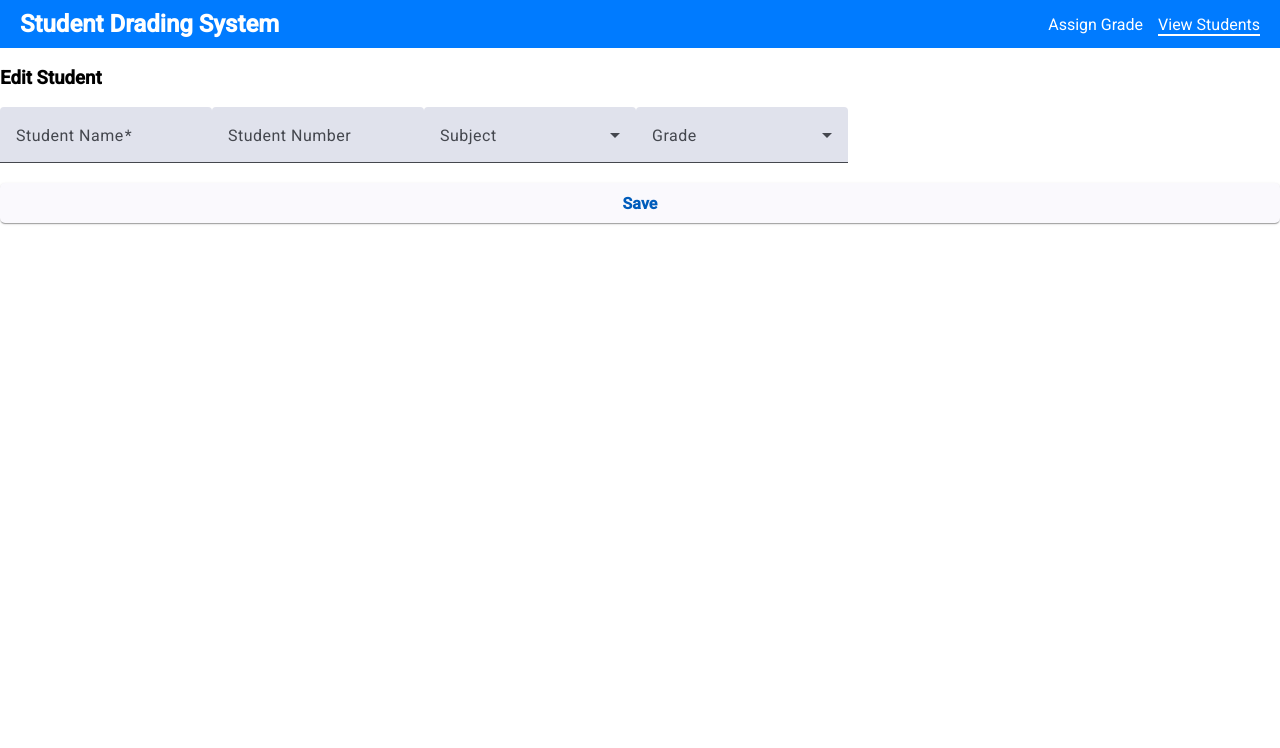
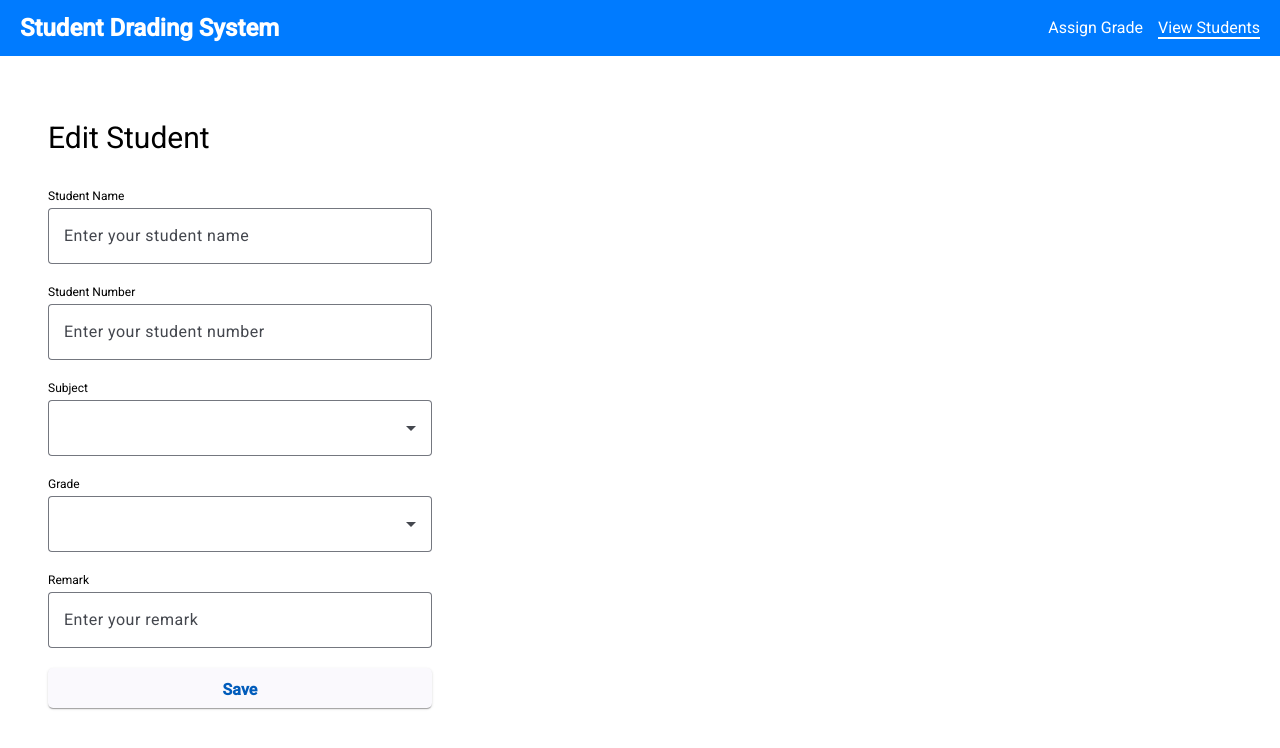
Before and after one commit to OsaMichael/Student-Grade-UI, an Angular app: page /students/edit/1 in a window 1280 px wide. Shown: the top 748 px of the page. Built offline with nearby package versions, Linux system fonts and the light colour scheme.

Commit message:
new upadte for edit

```diff
--- a/package.json
+++ b/package.json
@@ -20,6 +20,8 @@
     "@angular/platform-browser": "^19.1.0",
     "@angular/platform-browser-dynamic": "^19.1.0",
     "@angular/router": "^19.1.3",
+    "@tailwindcss/postcss": "^4.0.1",
+    "postcss": "^8.5.1",
     "rxjs": "~7.8.0",
     "tslib": "^2.3.0",
     "zone.js": "~0.15.0"
@@ -35,6 +37,7 @@
     "karma-coverage": "~2.2.0",
     "karma-jasmine": "~5.1.0",
     "karma-jasmine-html-reporter": "~2.1.0",
+    "tailwindcss": "^3.4.17",
     "typescript": "~5.7.2"
   }
 }
--- a/src/app/app.routes.ts
+++ b/src/app/app.routes.ts
@@ -12,4 +12,5 @@ export const appRoutes: Routes = [
   { path: 'students/add', component: StudentGradeFormComponent },
   { path: 'students/edit/:id', component: StudentEditFormComponent },
   { path: 'edit-student/:studentNumber', component: StudentFormComponent },
+  { path: 'students/edit/:studentNumber', component: StudentEditFormComponent },
 ];
--- a/src/app/student-form/Student-Edit-Form.Component.html
+++ b/src/app/student-form/Student-Edit-Form.Component.html
@@ -1,37 +1,53 @@
-<div>
-    <h3>Edit Student</h3>
-    <form (ngSubmit)="saveStudent()">
-      <mat-form-field>
-        <mat-label>Student Name</mat-label>
-        <input matInput [(ngModel)]="student.studentName" name="studentName" required>
+
+
+
+<div class="w-96 flex flex-col ml-12 mt-16" >
+    <h3 class="text-red text-3xl mb-8">Edit Student</h3>
+    <form [formGroup]="editStudentForm" (ngSubmit)="retrieveId()">
+
+
+        <div class="flex flex-col" >
+            <mat-label class="text-xs mb-1 text-red" >Student Name</mat-label>
+          <mat-form-field appearance="outline" >
+            <input matInput formControlName="studentName" type="text" placeholder="Enter your student name" required>
           </mat-form-field>
+        </div>
 
-      <mat-form-field>
-        <mat-label>Student Number</mat-label>
-        <input matInput [(ngModel)]="student.studentNumber" name="studentNumber" readonly>
+        <div class="flex flex-col" >
+            <mat-label class="text-xs mb-1" >Student Number</mat-label>
+          <mat-form-field appearance="outline" >
+            <input matInput formControlName="studentNumber" type="text" placeholder="Enter your student number" required>
           </mat-form-field>
+        </div>
 
-      <mat-form-field>
-        <mat-label>Subject</mat-label>
-        <mat-select [(ngModel)]="student.subject" name="subject">
+        <div class="flex flex-col">
+            <mat-label class="text-xs mb-1">Subject</mat-label>
+            <mat-form-field appearance="outline">
+              <mat-select formControlName="subject">
                 <mat-option *ngFor="let sub of subjects" [value]="sub">{{ sub }}</mat-option>
               </mat-select>
             </mat-form-field>
+          </div>
 
-      <mat-form-field>
-        <mat-label>Grade</mat-label>
-        <mat-select [(ngModel)]="student.grade" name="grade">
+        <div class="flex flex-col">
+            <mat-label class="text-xs mb-1">Grade</mat-label>
+            <mat-form-field appearance="outline">
+              <mat-select   formControlName="grade">
                 <mat-option *ngFor="let grade of grades" [value]="grade">{{ grade }}</mat-option>
               </mat-select>
             </mat-form-field>
+          </div>
 
-      <!-- <mat-form-field>
-        <mat-label>Remark</mat-label>
-        <mat-select [(ngModel)]="student.remark" name="remark">
-          <mat-option *ngFor="let remark of remarks" [value]="remark">{{ remark }}</mat-option>
-        </mat-select>
-      </mat-form-field> -->
 
-      <button mat-raised-button color="primary" type="submit">Save</button>
+      <div class="flex flex-col" >
+
+        <mat-label class="text-xs mb-1" >Remark</mat-label>
+      <mat-form-field appearance="outline" >
+        <input matInput formControlName="remark" type="text" placeholder="Enter your remark" required>
+      </mat-form-field>
+    </div>
+
+      <button mat-raised-button color="primary" type="submit" (click)="saveStudent(this.editStudentForm)" >Save</button>
+
     </form>
   </div>
--- a/src/app/student-form/Student-Edit-Form.Component.ts
+++ b/src/app/student-form/Student-Edit-Form.Component.ts
@@ -1,105 +1,108 @@
-import { Component, EventEmitter, Input, Output } from '@angular/core';
+import { Component, EventEmitter, Input, OnInit, Output } from '@angular/core';
 import { CommonModule } from '@angular/common';
-import { FormsModule } from '@angular/forms';
+import { FormBuilder, FormGroup, FormsModule, ReactiveFormsModule, Validators } from '@angular/forms';
 import { MatInputModule } from '@angular/material/input';
 import { MatFormFieldModule } from '@angular/material/form-field';
 import { MatButtonModule } from '@angular/material/button';
 import { MatOptionModule } from '@angular/material/core';
 import { MatSelectModule } from '@angular/material/select';
+import { ActivatedRoute, Router } from '@angular/router';
+import { StudentService } from '../student.service';
+
+
+
 
 @Component({
   selector: 'app-student-form',
   standalone: true,
   imports: [
     CommonModule, FormsModule, MatInputModule, MatFormFieldModule,
-    MatButtonModule, MatOptionModule, MatSelectModule
+    MatButtonModule, ReactiveFormsModule,MatOptionModule, MatSelectModule
   ],
   templateUrl: './student-Edit-form.component.html',
   styleUrls: ['./student-Edit-form.component.css'],
 })
-export class StudentEditFormComponent {
-  @Input() student: any = { studentName: '', studentNumber: '', subject: '', grade: ''};
+export class StudentEditFormComponent implements OnInit{
+  editStudentForm!: FormGroup;
+  @Input() student: any = { studentName: '', studentNumber: '', subject: '', grade: '',remark:''};
   @Output() save = new EventEmitter<any>();
+  studentNumber: string = '';
+
+ editStudent: any;
+
+  constructor(private route: ActivatedRoute, private router: Router, private fb: FormBuilder,private studentService1: StudentService){
+
+}
+    ngOnInit(): void {
+
+        this.editStudentForm = this.fb.group({
+            studentName: ['', Validators.required],
+            studentNumber: ['', Validators.required],
+            remark: ['', Validators.required],
+            grade: ['', Validators.required],
+            subject: ['', Validators.required],
+        })
+
+      this.retrieveId()
+    }
 
   subjects: string[] = ['Math', 'Science', 'History', 'English', 'Art'];
   grades: string[] = ['A', 'B', 'C', 'D', 'E', 'F'];
 
-  saveStudent() {
-    this.save.emit(this.student);
+    get _studentName(){
+        return this.editStudentForm.get('studentName')
+    }
+
+    get _studentNumber(){
+        return this.editStudentForm.get('studentNumber')
+    }
+
+    get _remark(){
+        return this.editStudentForm.get('remark')
+    }
+
+    get _grade(){
+        return this.editStudentForm.get('grade')
+    }
+    get _subject(){
+        return this.editStudentForm.get('subject')
+    }
+
+
+retrieveId() {
+
+    const studentData = localStorage.getItem('students')
+    console.log(studentData)
+    if (studentData) {
+        const student = JSON.parse(studentData);
+        console.log(studentData)
+        this.editStudentForm.patchValue({...student});
+        this.editStudentForm.controls['studentNumber'].disable()
+    } else {
+        console.log('data not found')
+    }
   }
-}
+
+  saveStudent(data:any) {
+
+    if (this.editStudentForm.valid) {
+      const updatedStudent = this.editStudentForm.getRawValue();
+      console.log('the now new item ',updatedStudent)
+
+       this.studentService1.editStudentNew(updatedStudent).subscribe({
+        next: (res) => {
+            console.log('the response' ,res)
+          alert('Student updated successfully!');
+          this.router.navigate(['/students']);
+        },
+        error: (err) => {
+          console.error('Error updating student:', err);
+          alert('Failed to update student.');
+        }
+      });
+    }
+  }
 
 
 
-
-
-// import { Component, EventEmitter, OnInit, Output } from '@angular/core';
-// import { ActivatedRoute, Router } from '@angular/router';
-// import { StudentService } from '../student.service';
-// import { CommonModule } from '@angular/common';
-// import { FormsModule } from '@angular/forms';
-
-// import { MatInputModule } from '@angular/material/input';
-// import { MatFormFieldModule } from '@angular/material/form-field';
-// import { MatButtonModule } from '@angular/material/button';
-// import { MatOptionModule } from '@angular/material/core';
-// import { MatSelectModule } from '@angular/material/select';
-// import { MatTableModule } from '@angular/material/table';
-
-
-
-// @Component({
-//   selector: 'app-student-form',
-//   standalone: true,
-//   imports: [CommonModule, FormsModule,MatInputModule,MatFormFieldModule,MatButtonModule, MatOptionModule, MatSelectModule,MatTableModule],
-//   templateUrl: './student-edit-form.component.html',
-//   styleUrls: ['./student-edit-form.component.css'],
-// })
-// export class StudentEditFormComponent implements OnInit {
-//   student: any = { id:'', studentName: '',studentNumber: '', subject: '', grade: '', remark:'' };
-//   subjects: string[] = ['Math', 'Science', 'History', 'English', 'Art'];
-//   grades: string[] = ['A', 'B', 'C', 'D', 'E', 'F'];
-//   students: any[] = [];
-//   @Output() save = new EventEmitter<any>();
-//   displayedColumns: string[] = ['studentName', 'studentNumber','subject', 'grade', 'remark'];
-//   constructor(
-//     private route: ActivatedRoute,
-//     private router: Router,
-//     private studentService1: StudentService
-//   ) {}
-
-
-//   saveStudent() {
-//     this.save.emit(this.student);
-//   }
-
-// //   ngOnInit(): void {
-// //     this.fetchStudents();
-// //   }
-
-// //   fetchStudents(): void {
-// //     this.studentService1.getStudents().subscribe({
-// //       next: (studentsData) => (this.students = studentsData),
-// //       error: (err) => console.error('Error fetching students:', err),
-// //     });
-// //   }
-
-
-// //   editStudent() {
-// //      this.studentService1.editStudent(this.student).subscribe({
-// //        next: (response) => {
-// //         console.log(`Response: ${response.message}`);
-// //          alert(`Response: ${response.message}`);
-// //         this.router.navigate(['/students']);
-// //       },
-// //       error: (err) => {
-// //          console.error('Error adding student:', err);
-// //         alert('Failed to add student. Please try again.');
-// //       },
-// //     });
-// //   }
-// }
-
-//    ngOnInit(): void {
-
-//    }
+}
--- a/src/app/student-form/student-form.component.html
+++ b/src/app/student-form/student-form.component.html
@@ -32,14 +32,16 @@
         <td mat-cell *matCellDef="let student">
           <button mat-button (click)="selectStudent(student)">Edit</button>
         </td>
+
       </ng-container>
       <tr mat-header-row *matHeaderRowDef="['studentName', 'studentNumber', 'subject', 'grade', 'remark', 'actions']"></tr>
       <tr mat-row *matRowDef="let row; columns: ['studentName', 'studentNumber', 'subject', 'grade', 'remark', 'actions'];"></tr>
     </table>
 
-    <app-student-form *ngIf="selectedStudent" [student]="selectedStudent" (save)="updateStudent($event)"></app-student-form>
+    <!-- <app-student-form *ngIf="selectedStudent" [student]="selectedStudent" (save)="updateStudent($event)"></app-student-form>
+   -->
+  </div>
 
-  </div>
 
 
 
--- a/src/app/student-form/student-form.component.ts
+++ b/src/app/student-form/student-form.component.ts
@@ -44,7 +44,7 @@ export class StudentFormComponent implements OnInit {
       next: (studentsData) => {
        this.students = studentsData;
 
-       this.router.navigate(['/students']);
+      //  this.router.navigate(['/students']);
       },
       error: (err) => {
          console.error('Error fetching students:', err);
@@ -53,26 +53,21 @@ export class StudentFormComponent implements OnInit {
      });
    }
 
-//   selectStudent(student: any) {
-//    this.selectedStudent = structuredClone(student);
-// }
 
    selectStudent(student1: any) {
-    this.selectedStudent = { ...student1 }; // Clone the object to prevent binding issues
+    let students: any[] = JSON.parse(localStorage.getItem('students') || '[]');
+    if (!Array.isArray(students)) {
+      students = []; // Reset to an empty array if it's not an array
+    }
+// Remove any existing entry for this student
+    students = students.filter(s => s.studentNumber !== student1.studentNumber);
+// Add the new selected student
+    students.push(student1);
+    localStorage.setItem('students',  JSON.stringify(student1) )
+    JSON.parse(localStorage.getItem('students') || '[]');
+    console.log('The students', student1)
+    this.router.navigate([`./students/edit/${student1.studentNumber}`])
+
    }
 
-  updateStudent(student1: any) {
-    this.studentService1.editStudent(student1).subscribe({
-      next: () => {
-        this.student(); // Refresh the list
-        this.selectedStudent = null; // Hide the form
-      },
-      error: (err) => console.error('Error updating student:', err),
-    });
   }
-
-   saveStudent() {
-    this.save.emit(this.student);
-  }
-
-  }
--- a/src/styles.css
+++ b/src/styles.css
@@ -1,4 +1,6 @@
 /* You can add global styles to this file, and also import other style files */
-
+@tailwind base;
+@tailwind components;
+@tailwind utilities;
 html, body { height: 100%; }
 body { margin: 0; font-family: Roboto, "Helvetica Neue", sans-serif; }
--- /dev/null
+++ b/tailwind.config.js
@@ -0,0 +1,8 @@
+/** @type {import('tailwindcss').Config} */
+module.exports = {
+  content: ["./src/**/*.{html,js}"],
+  theme: {
+    extend: {},
+  },
+  plugins: [],
+}
```
Also changed, not shown: src/app/student.service.ts (+3 -10 lines), 1 other file (tests, documents, lock files or other folders). Lines whose indentation alone changed are shown as unchanged.
